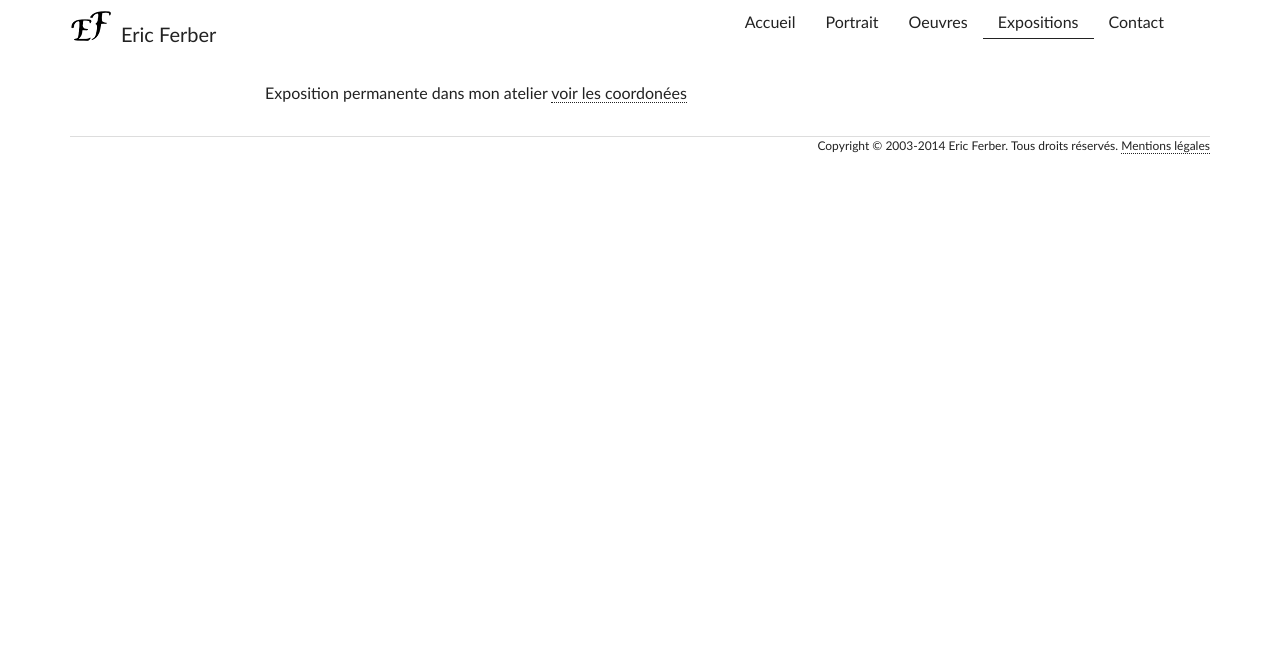
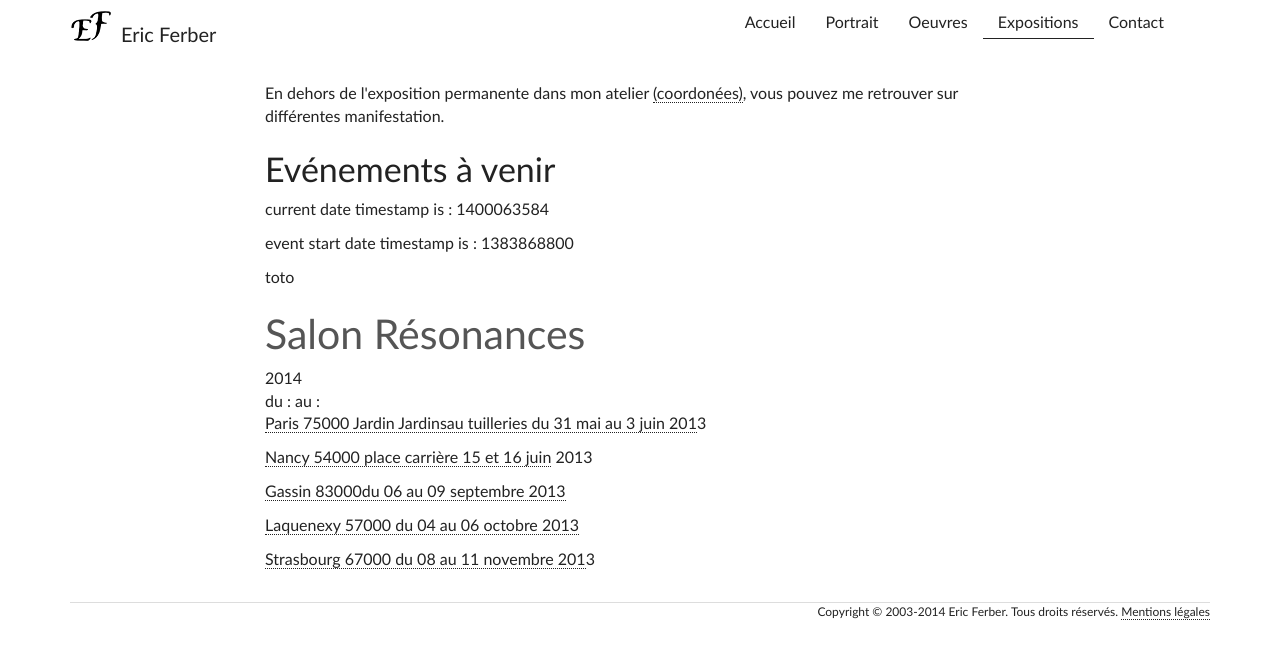
Before and after one commit to Eric-Ferber/Eric-Ferber.github.io, a Jekyll site: the page built from expositions.html, in a window 1280 px wide. Shown: the top 659 px of the page. Built offline with Jekyll 4.4.1, drawn with Linux system fonts in a browser that asks for light colours.

Commit message:
managing events - checked to a new branch 'events'

```diff
--- a/expositions.html
+++ b/expositions.html
@@ -7,6 +7,75 @@ weight : 40
 
 <div class="row">
   <div class="col-md-8 col-md-offset-2">
-    <p>Exposition permanente dans mon atelier <a href="contact.html">voir les coordonées</a></p>
+
+    <p>En dehors de l'exposition permanente dans mon atelier <a href="contact.html">(coordonées)</a>, vous pouvez me retrouver sur différentes manifestation.</p>
+
+<h2>Evénements à venir</h2>
+
+{% assign curDate = site.time | date: '%s' %}
+
+{% for e in site.data.events %}
+
+<p>current date timestamp is : {{curDate}}</p>
+
+{% assign evtDate = e.startDate | date: '%s' %}
+
+<p>event start date timestamp is : {{evtDate}}</p>
+
+<time>toto {{ nowunix }}</time>
+
+
+
+
+
+
+    {% assign i        = e.name %}
+<h1>{{ i }}</h1>
+{{ site.time | date: '%Y' }}
+
+
+<div itemscope itemtype="http://schema.org/Event">
+    <a itemprop="url" href="">
+        <div itemprop="name">
+            <strong></strong>
+        </div>
+    </a>
+    <div itemprop="description"></div>
+    <div>
+        <meta itemprop="startDate" content="2013-11-08T10:00">du :
+        <meta itemprop="endDate" content="2013-11-11:00.000">au :
+    </div>
+
+</div>
+<div itemprop="location" itemscope itemtype="http://schema.org/PostalAddress">
+    <div itemprop="streetAddress"></div>
+    <div><span itemprop="addressLocality"></span></div>
+    <div itemprop="postalCode"></div>
+    <div itemprop="addressCountry"></div>
+</div>
+
+    {% endfor %}
+
+
+
+
+
+
+
+<p><a href="http://www.jardinsjardin.com/">Paris
+75000 Jardin Jardinsau tuilleries du 31 mai au 3 juin 201</a>3</p>
+<p><a href="http://www.artspire.fr/">Nancy
+54000
+place carrière
+15 et 16 juin</a> 2013</p>
+<p><a href="http://www.rencontredejardins.com/">Gassin
+83000du 06 au 09 septembre 2013</a></p>
+<p><a href="http://www.jardinsfruitiersdelaquenexy.com/index.php/nos-actualites/la-fete-des-jardins-et-des-saveurs">Laquenexy
+57000 du 04 au 06 octobre  2013</a></p>
+<p><a href="http://www.salon-resonances.com/fr/">Strasbourg
+67000 du 08 au 11 novembre 201</a>3</p>
+
+
+
   </div>
 </div>
```
Also changed, not shown: _data/events.yml (added, +13 -0 lines).
